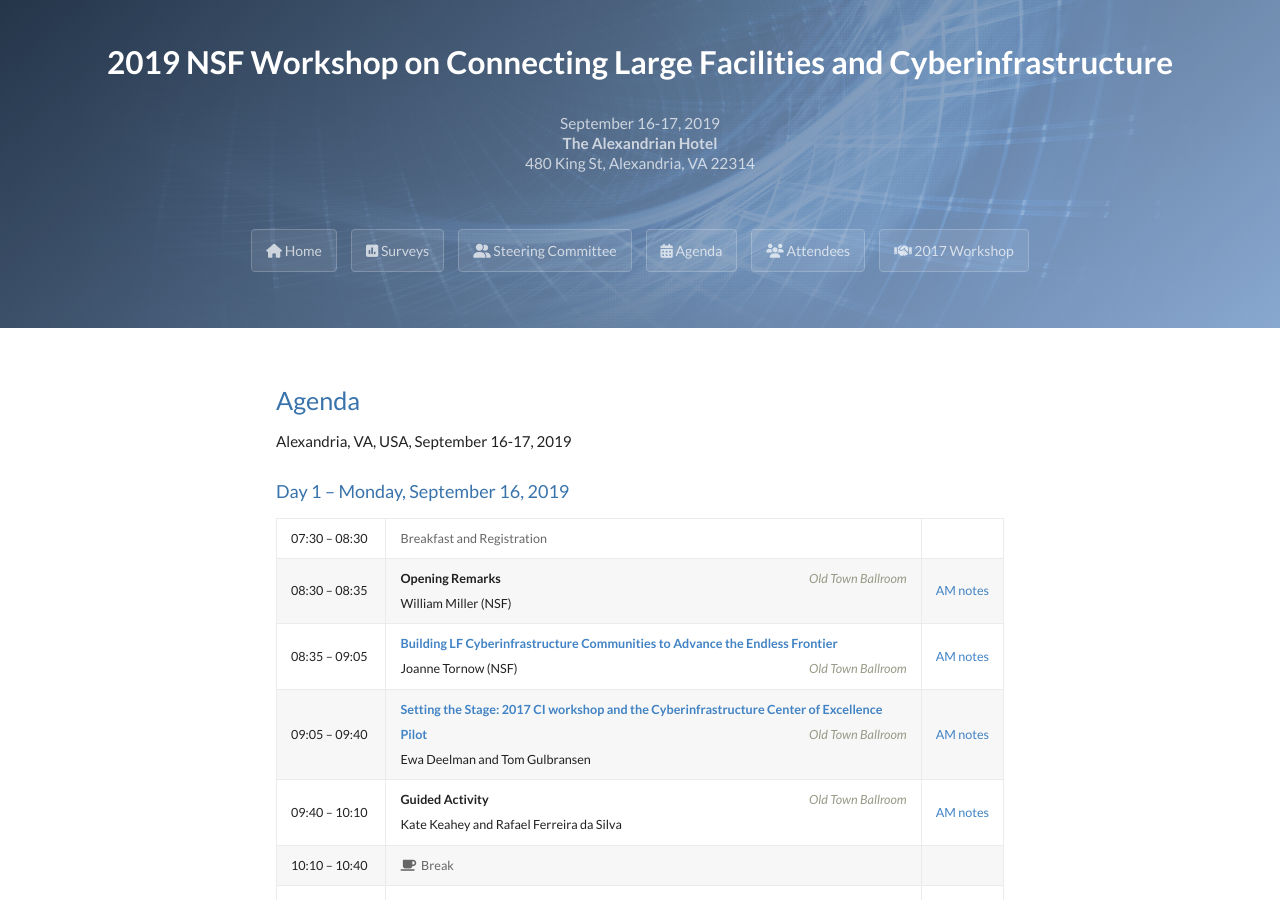
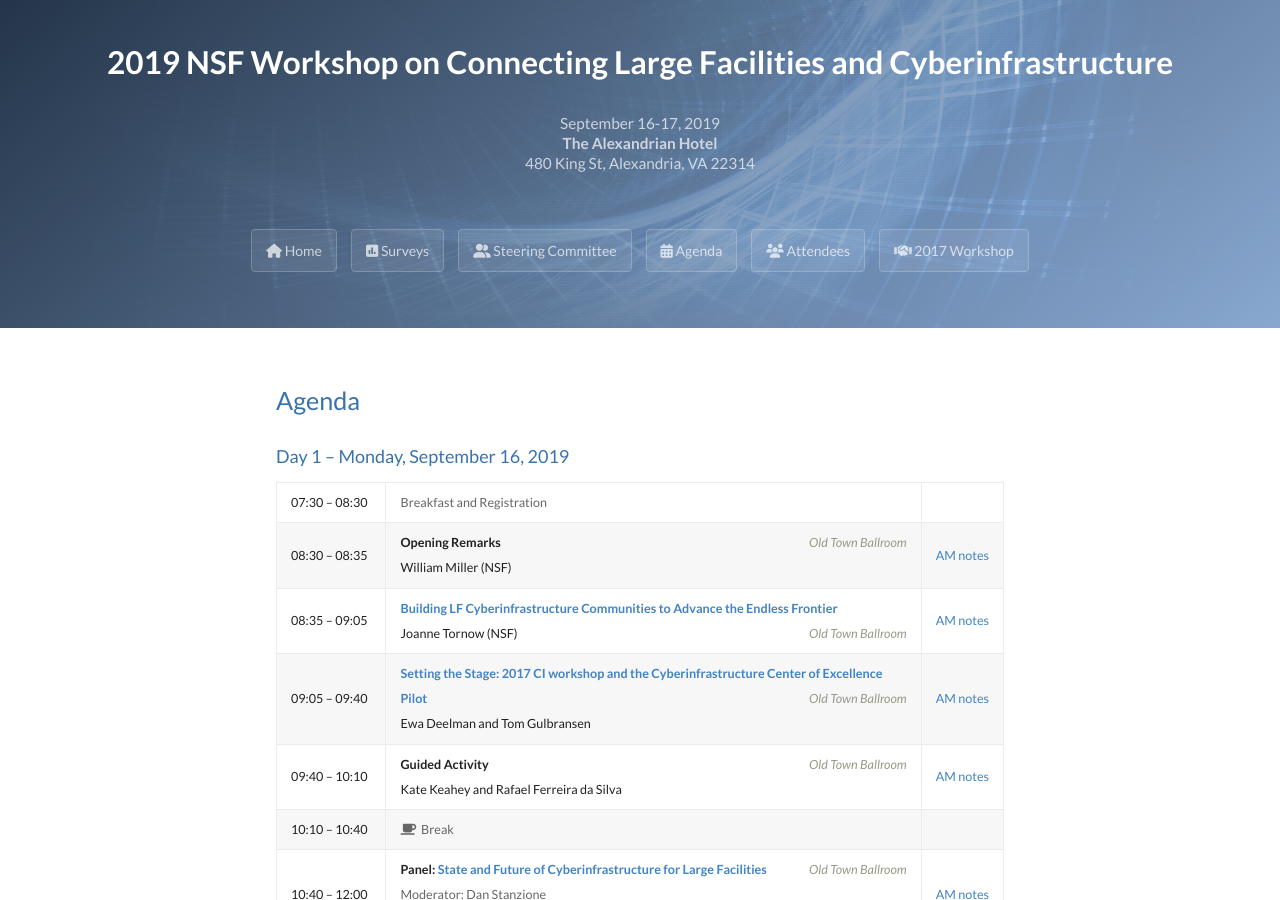
Before and after one commit to facilitiesci/facilitiesci.github.io, a Jekyll site: the page built from agenda.md, in a window 1280 px wide and 900 px high. Built offline with Jekyll 4.4.1, drawn with Linux system fonts in a browser that asks for light colours; nearby versions of some CDN libraries.

Commit message:
Update agenda.md

```diff
--- a/agenda.md
+++ b/agenda.md
@@ -12,8 +12,6 @@
 </style>
 
 # Agenda
-
-Alexandria, VA, USA, September 16-17, 2019
 
 ### Day 1 – Monday, September 16, 2019
 
@@ -47,4 +45,5 @@
 | 15:00 – 15:15	| **Wrap-up**<span class="room">Old Town Ballroom</span> | <a href="https://docs.google.com/document/d/1Jnuy7ID3KvvsTiPaHyU5bOq8PqT9aRHuWCYbP4Lr9WI/edit?usp=sharing">PM&nbsp;notes</a>
 | | **<a href="https://tinyurl.com/lf-ci-thoughts" target="_blank">Final Thoughts</a>: Please add yours here** |
 
+<br /><br />
 <img src="assets/images/meeting-rooms.png">
```
